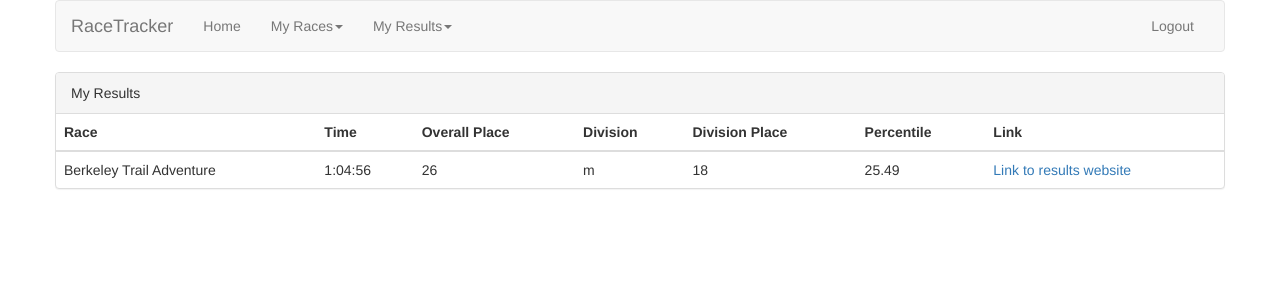
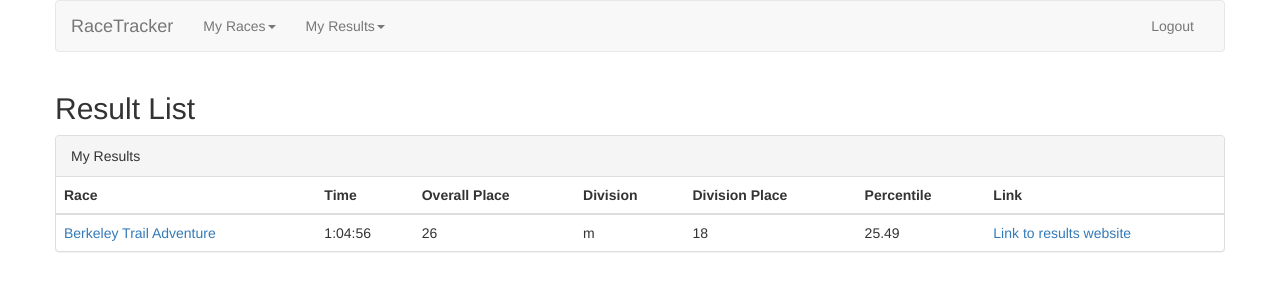
Before and after one commit to danielbrainich/Race-Tracker, a Django app: page /results/ in a window 1280 px wide. Shown: the top 300 px of the page. Run offline with Django 4.2, Linux system fonts and the light colour scheme; a user stored in the database is signed in; data comes from the database, SQL or seed files in the repository.

Commit message:
fixed link to detail page in list results page

```diff
--- a/races/templates/base.html
+++ b/races/templates/base.html
@@ -33,13 +33,12 @@
                     <span class="icon-bar"></span>
                     <span class="icon-bar"></span>
                   </button>
-                  <a class="navbar-brand" href="#">RaceTracker</a>
+                  <a class="navbar-brand" href="{% url "home" %}">RaceTracker</a>
                 </div>
                 <!-- Collect the nav links, forms, and other content for toggling -->
                 {% if user.is_authenticated %}
                 <div class="collapse navbar-collapse" id="bs-example-navbar-collapse-1">
                   <ul class="nav navbar-nav">
-                    <li><a href="{% url "home" %}">Home</a></li>
                     <li class="dropdown">
                       <a href="#" class="dropdown-toggle" data-toggle="dropdown" role="button" aria-haspopup="true" aria-expanded="false">My Races<span class="caret"></span></a>
                       <ul class="dropdown-menu">
--- a/results/templates/results/result_list.html
+++ b/results/templates/results/result_list.html
@@ -9,6 +9,7 @@
 <div class="row">
     <div class="col">
 
+        <h2>Result List</h2>
         <div class="panel panel-default">
             <!-- Default panel contents -->
             <div class="panel-heading">My Results</div>
@@ -28,7 +29,7 @@
                 <tbody>
                     {% for result in result_list %}
                     <tr>
-                        <td>{{ result.race }}</td>
+                        <td><a href="{% url "show_race" result.race.id %}">{{ result.race }}</a></td>
                         <td>{{ result.time }}</td>
                         <td>{{ result.overall_place }}</td>
                         <td>{{ result.division }}</td>
```
